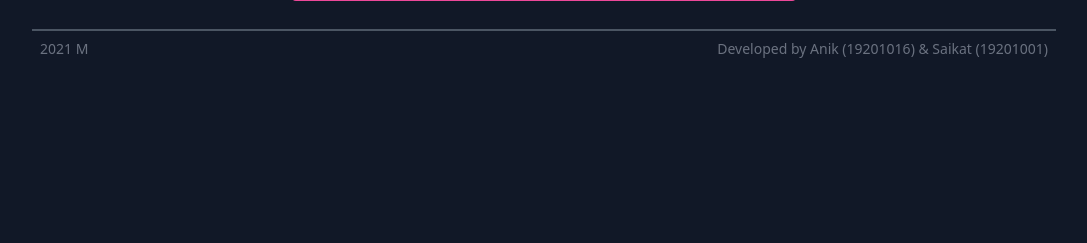
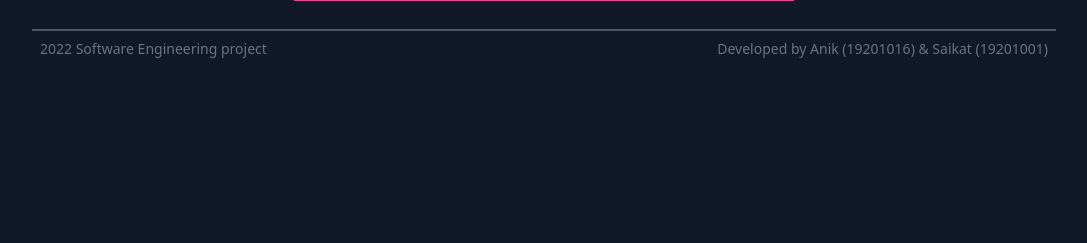
Before and after one commit to Arijit231998/django-library-management, a Django app: page /addbook/ in a window 1280 px wide. Shown: the part 557-800 px from the top of the page, without its empty margins (96-1183 px from the left). Run offline with Django 3.2, Linux system fonts and the light colour scheme; the visitor is signed in with stand-in values (Sample User, id 1); data that the repository does not hold is empty.

Commit message:
communication

```diff
--- a/templates/footer.html
+++ b/templates/footer.html
@@ -2,7 +2,7 @@
   <div
     class="container md:mx-auto max-w-5xl p-2 flex sm:flex-row flex-col items-center justify-center sm:justify-between border-t-2 border-gray-600"
   >
-    <p class="text-sm text-gray-500">2021 M</p>
+    <p class="text-sm text-gray-500">2022 Software Engineering project</p>
     <p
       class="inline-flex text-gray-500 text-center text-sm sm:ml-auto justify-center sm:justify-start"
     >
```
